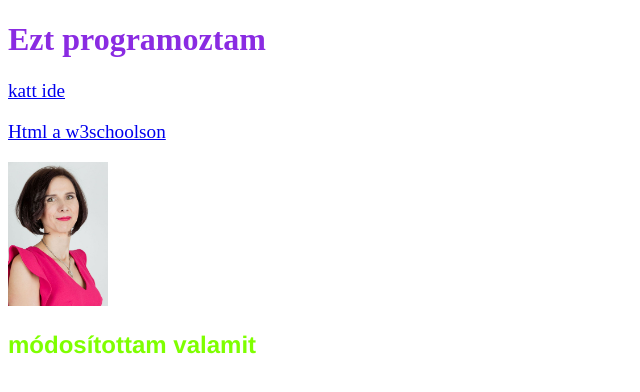
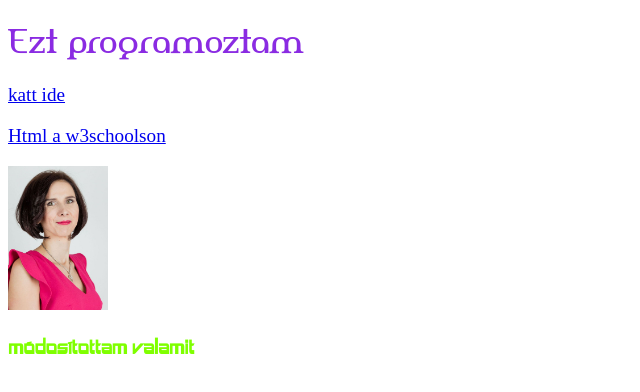
Before and after one commit to szmoni/szmoni.github.io, a plain HTML site: page index.html in a window 1280 px wide. Shown: the whole page, without its empty margins (0-640 px from the left). Drawn offline with Linux system fonts and the light colour scheme.

Commit message:
New character type test.

```diff
--- a/css/mystyle.css
+++ b/css/mystyle.css
@@ -1,8 +1,19 @@
+@font-face{
+    font-family: "mozis";
+    src: url("fonts/astron_boy/astronbo.ttf");
+    font-weight: 100;
+}
+@font-face{
+    font-family: "mozis-bigger";
+    src: url("fonts/amerika/AMERIKA_.ttf");
+    font-weight: 900;
+}
 h1 {
     font-size: 32px; color: blueviolet;
+    font-family: "mozis-bigger";
 }
 h2 {
-    font-family: 'Franklin Gothic Medium', 'Arial Narrow', Arial, sans-serif;
+    font-family: "mozis";
     color: chartreuse;
 }
 p{
```
